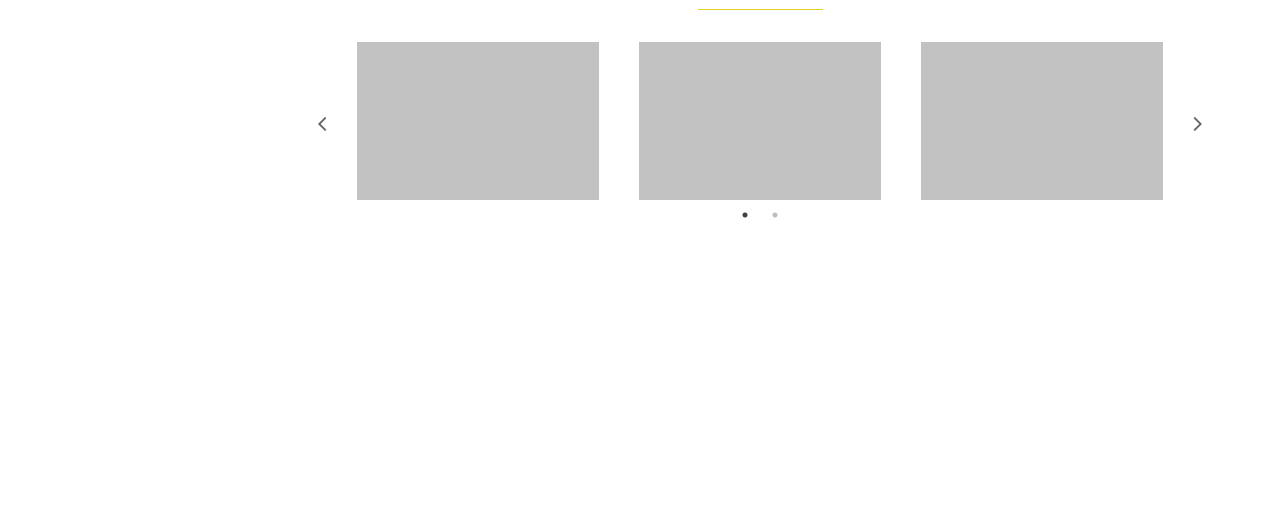
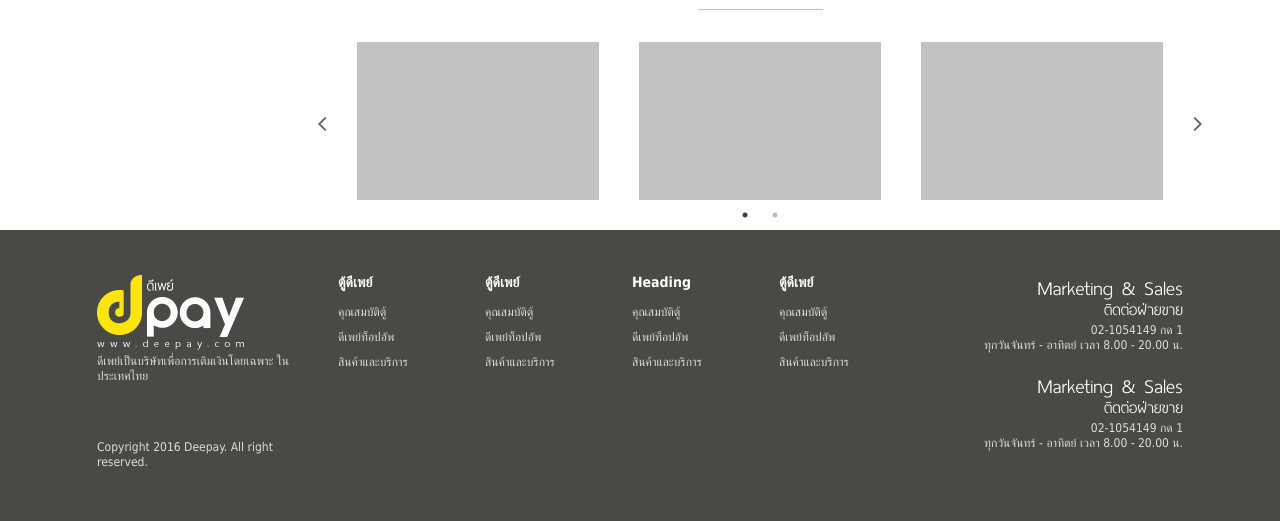
Before and after one commit to z-mojomoji/dPay, a PHP site: page / in a window 1280 px wide. Shown: the part 1165-1686 px from the top of the page. Before the commit the page ends 1383 px from the top, so only its background shows below. Run offline with PHP 8.4, Linux system fonts and the light colour scheme; some libraries are stand-ins or nearby versions.

Commit message:
Footer Implementation
Creating footer

```diff
--- a/css/style.css
+++ b/css/style.css
@@ -718,3 +718,76 @@ ul.sideMenu li.greyMenu:hover {
     bottom: 0;
     right: 20px;
 }
+
+/****Footer*****/
+
+footer {
+    background-color: #494a45;
+    padding: 45px 0px 50px;
+}
+
+footer .container {
+    color: #dcdcdc;
+    font-size: 12px;
+    line-height: 15px;
+}
+
+footer .container .column {
+    width: 147px;
+    float: left;
+}
+
+footer .container .column li {
+    padding-bottom: 10px;
+}
+
+footer .container .column a {
+    color: #dcdcdc;
+}
+
+footer .container .column a:hover {
+    color: #fbe40f;
+}
+
+footer .container .column:first-child {
+    width: 200px;
+    margin-right: 41px;
+}
+
+footer .container .column span.copyright {
+    padding-top: 56px;
+    display: block;
+}
+
+footer .container .column:last-child {
+    width: 255px;
+    text-align: right;
+    float: right;
+}
+
+footer .container .column .title{
+    font-size: 14px;
+    color: #FFF;
+    font-weight: bold;
+    padding-bottom: 15px;
+}
+
+footer .container .column .row {
+    margin-bottom: 20px;
+}
+
+footer .container .column h2 {
+    font-family: "ThaiSans", Arial, sans-serif;
+    color: #FFF;
+    font-size: 26px;
+    font-weight: normal;
+    line-height: 28px;
+}
+
+footer .container .column h3 {
+    font-family: "ThaiSans", Arial, sans-serif;
+    color: #FFF;
+    font-size: 20px;
+    font-weight: normal;
+    padding-bottom: 5px;
+}
--- a/index.html
+++ b/index.html
@@ -226,7 +226,91 @@
     </div><!--contentArea-->
     <footer>
         <div class="container">
+            <div class="column">
+                <img src="images/logo-w.png" alt="DeePay" />
+                <p>ดีเพย์เป็นบริษัทเพื่อการเติมเงินโดยเฉพาะ
+                    ในประเทศไทย</p>
+                <span class="copyright">
+                    Copyright 2016 Deepay.
+                    All right reserved.
+                </span>
+            </div>
 
+            <div class="column">
+                <div class="title">ตู้ดีเพย์</div>
+                <ul>
+                    <li><a href="#" target="_blank">
+                        คุณสมบัติตู้
+                    </a></li>
+                    <li><a href="#" target="_blank">
+                        ดีเพย์ท็อปอัพ
+                    </a></li>
+                    <li><a href="#" target="_blank">
+                        สินค้าและบริการ
+                    </a></li>
+                </ul>
+            </div>
+
+            <div class="column">
+                <div class="title">ตู้ดีเพย์</div>
+                <ul>
+                    <li><a href="#" target="_blank">
+                        คุณสมบัติตู้
+                    </a></li>
+                    <li><a href="#" target="_blank">
+                        ดีเพย์ท็อปอัพ
+                    </a></li>
+                    <li><a href="#" target="_blank">
+                        สินค้าและบริการ
+                    </a></li>
+                </ul>
+            </div>
+            <div class="column">
+                <div class="title">Heading</div>
+                <ul>
+                    <li><a href="#" target="_blank">
+                        คุณสมบัติตู้
+                    </a></li>
+                    <li><a href="#" target="_blank">
+                        ดีเพย์ท็อปอัพ
+                    </a></li>
+                    <li><a href="#" target="_blank">
+                        สินค้าและบริการ
+                    </a></li>
+                </ul>
+            </div>
+            <div class="column">
+                <div class="title">ตู้ดีเพย์</div>
+                <ul>
+                    <li><a href="#" target="_blank">
+                        คุณสมบัติตู้
+                    </a></li>
+                    <li><a href="#" target="_blank">
+                        ดีเพย์ท็อปอัพ
+                    </a></li>
+                    <li><a href="#" target="_blank">
+                        สินค้าและบริการ
+                    </a></li>
+                </ul>
+            </div>
+            <div class="column">
+                <div class="row">
+                   <h2>
+                        Marketing & Sales
+                    </h2>
+                    <h3>ติดต่อฝ่ายขาย</h3>
+                    <p>02-1054149 กด 1 <br>
+                    ทุกวันจันทร์ - อาทิตย์ เวลา 8.00 - 20.00 น.</p>
+                </div>
+                <div class="row">
+                   <h2>
+                        Marketing & Sales
+                    </h2>
+                    <h3>ติดต่อฝ่ายขาย</h3>
+                    <p>02-1054149 กด 1 <br>
+                    ทุกวันจันทร์ - อาทิตย์ เวลา 8.00 - 20.00 น.</p>
+                </div>
+            </div>
         </div><!--container-->
     </footer><!--footer-->
     <div id="fb-root"></div>
```
